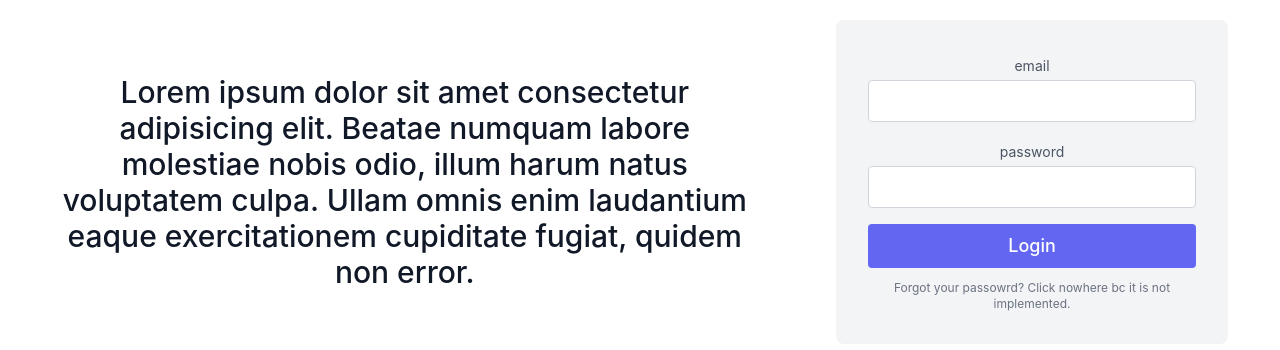
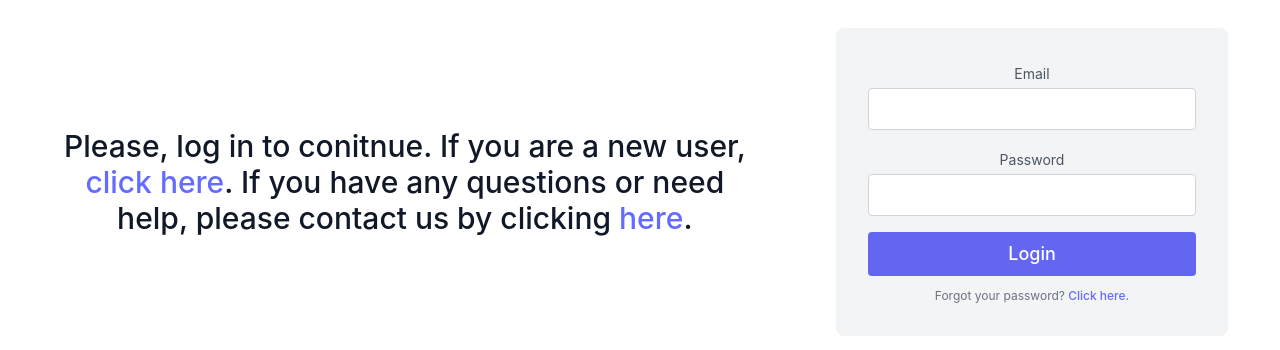
Before and after one commit to dmartzol/hmm, a React (Vite) app in the folder frontend/: page / in a window 1280 px wide. Shown: the part 218-568 px from the top of the page. Built offline with nearby package versions, Linux system fonts and the light colour scheme.

Commit message:
improves login page

```diff
--- a/frontend/src/components/Login/Login.jsx
+++ b/frontend/src/components/Login/Login.jsx
@@ -6,16 +6,15 @@ function EmptyComponent() {
       <div class="container px-5 py-24 mx-auto flex flex-wrap items-center">
         <div class="lg:w-3/5 md:w-1/2 md:pr-16 lg:pr-0 pr-0">
           <h1 class="title-font font-medium text-3xl text-gray-900">
-            Lorem ipsum dolor sit amet consectetur adipisicing elit. Beatae
-            numquam labore molestiae nobis odio, illum harum natus voluptatem
-            culpa. Ullam omnis enim laudantium eaque exercitationem cupiditate
-            fugiat, quidem non error.
+            Please, log in to conitnue. If you are a new user,{" "}
+            <a href="/signup">click here</a>. If you have any questions or need
+            help, please contact us by clicking <a href="/contact">here</a>.
           </h1>
         </div>
         <div class="lg:w-2/6 md:w-1/2 bg-gray-100 rounded-lg p-8 flex flex-col md:ml-auto w-full mt-10 md:mt-0">
           <div class="relative mb-4">
             <label for="full-name" class="leading-7 text-sm text-gray-600">
-              email
+              Email
             </label>
             <input
               type="text"
@@ -26,7 +25,7 @@ function EmptyComponent() {
           </div>
           <div class="relative mb-4">
             <label for="password" class="leading-7 text-sm text-gray-600">
-              password
+              Password
             </label>
             <input
               type="email"
@@ -39,7 +38,8 @@ function EmptyComponent() {
             Login
           </button>
           <p class="text-xs text-gray-500 mt-3">
-            Forgot your passowrd? Click nowhere bc it is not implemented.
+            Forgot your password?
+            <a href="/forgot"> Click here.</a>
           </p>
         </div>
       </div>
```
